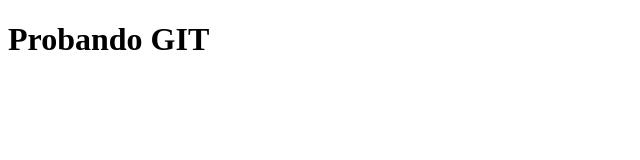
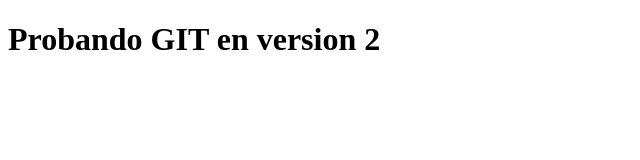
Before and after one commit to pauloandres38/sesion4, a plain HTML site: page index.html in a window 1280 px wide. Shown: the whole page, without its empty margins (0-640 px from the left). Drawn offline with Linux system fonts and the light colour scheme.

```diff
--- a/index.html
+++ b/index.html
@@ -8,7 +8,7 @@
 </head>
 <body>
 
-    <h1>Probando GIT</h1>
+    <h1>Probando GIT en version 2</h1>
 
 </body>
 </html>
```
Also changed, not shown: 1 other file.
